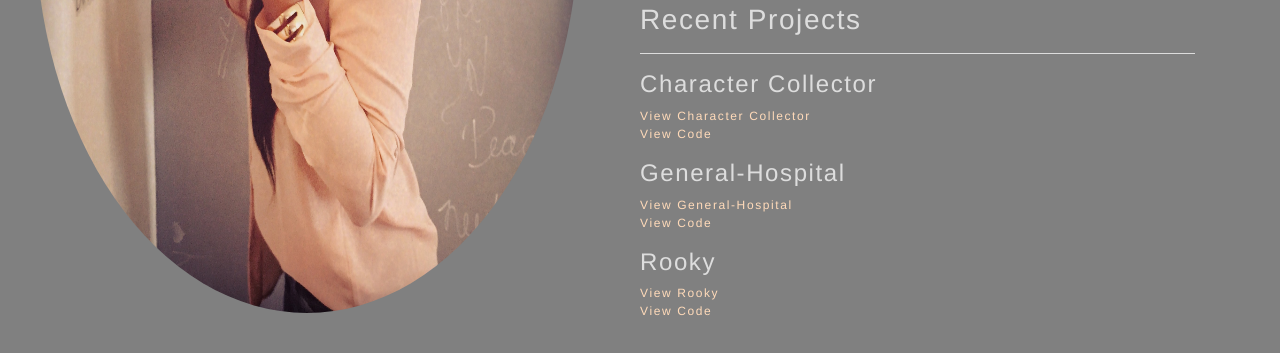
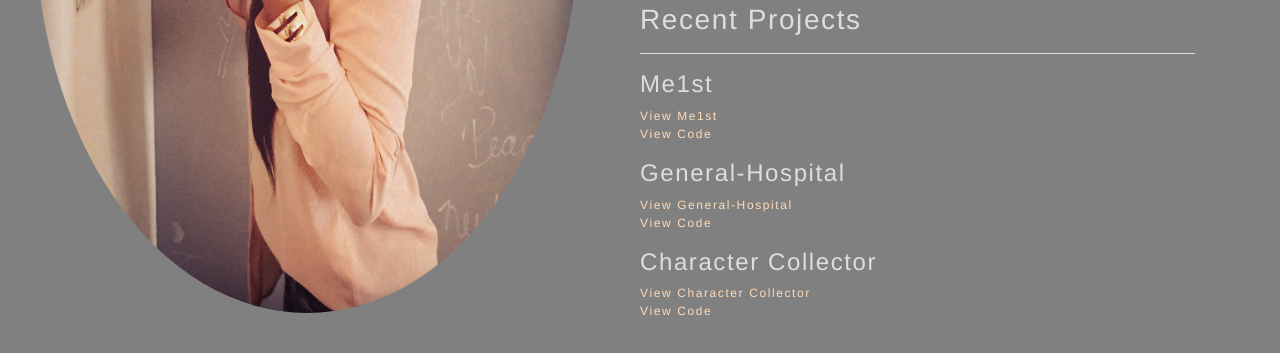
Before and after one commit to Apayton1/Apayton1-github.io, a plain HTML site: page index.html in a window 1280 px wide. Shown: the part 519-872 px from the top of the page. Drawn offline with nearby package versions, Linux system fonts and the light colour scheme.

Commit message:
listed project update

```diff
--- a/index.html
+++ b/index.html
@@ -60,16 +60,17 @@
                     <h3>Recent Projects</h2>
 
                        <hr class="line">
-                    <span class="project-link">
+
+                       <span class="project-link">
                         <ul>
                             <li>
-                                <h4>Character Collector</h5>
+                                <h4>Me1st</h5>
                             </li>
                             <li>
-                                    <a href = "https://apayton1.github.io/unit-4-game/">View Character Collector</a>
+                                    <a href = "https://pure-bayou-14987.herokuapp.com/">View Me1st</a>
                             </li>
                             <li>
-                                    <a href = "https://github.com/Apayton1/unit-4-game">View Code</a>
+                                    <a href = "https://github.com/Apayton1/Me1st">View Code</a>
                             </li>
                         </ul>
                     </span>
@@ -90,7 +91,7 @@
                     </span>
 
 
-
+<!--
                     <span class="project-link">
                         <ul>
                             <li>
@@ -103,6 +104,20 @@
                                     <a href = "https://github.com/tuocha/ROOKY">View Code</a>
                             </li>
                         </ul>
+                    </span>  -->
+
+                    <span class="project-link">
+                        <ul>
+                            <li>
+                                <h4>Character Collector</h5>
+                            </li>
+                            <li>
+                                    <a href = "https://apayton1.github.io/unit-4-game/">View Character Collector</a>
+                            </li>
+                            <li>
+                                    <a href = "https://github.com/Apayton1/unit-4-game">View Code</a>
+                            </li>
+                        </ul>
                     </span>
                 </div>
             </div>
```
